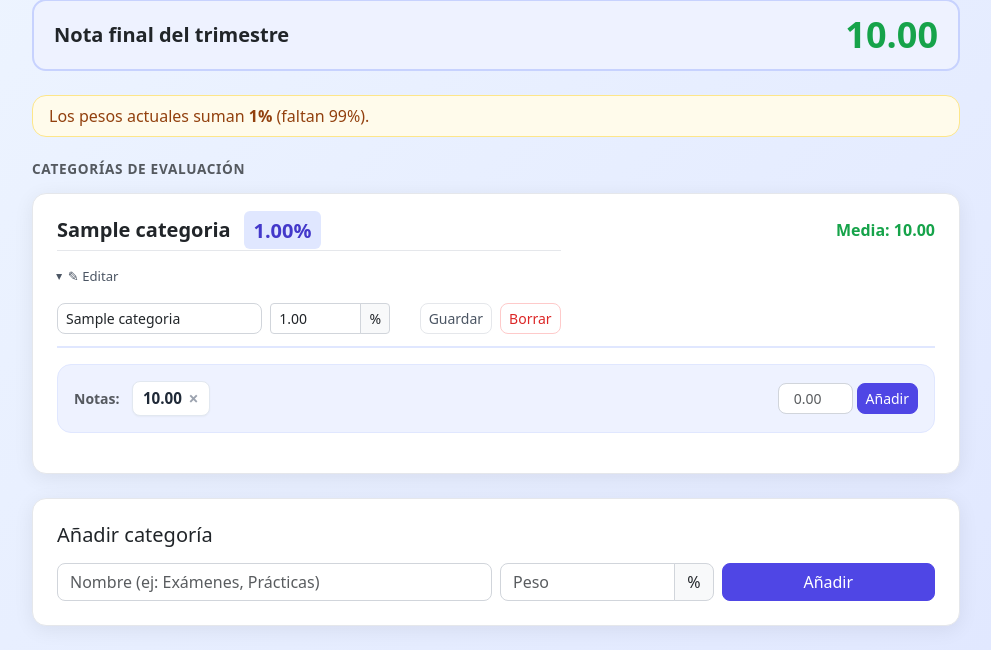
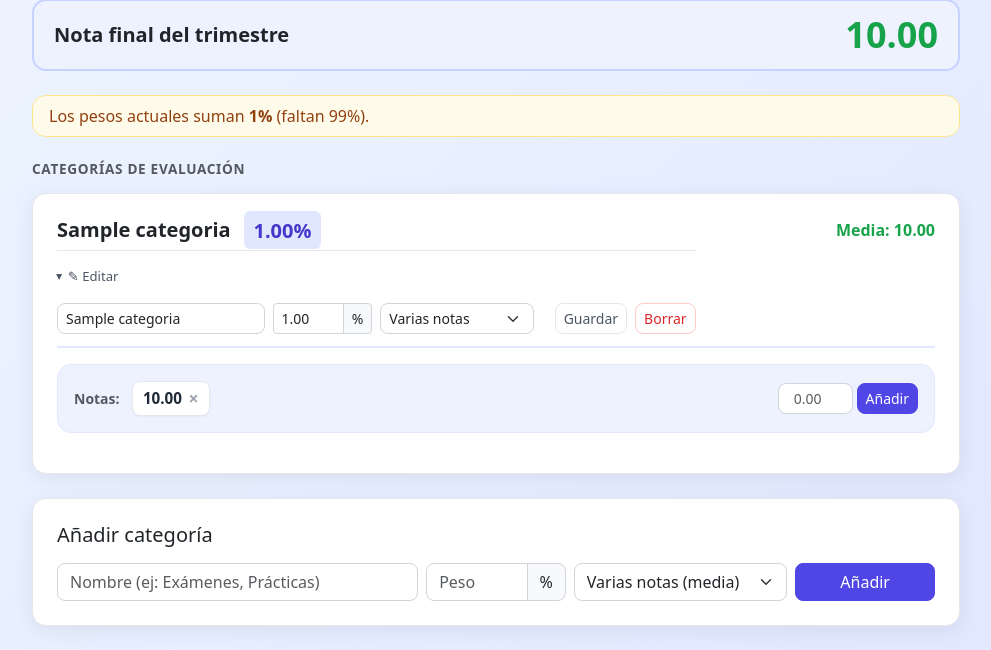
Before and after one commit to VivicaGit/Calculadora-Notas, a PHP site: page /index.php?accion=detalle&id=1 in a window 1280 px wide, after a click on "✎ Editar". Shown: the part 206-856 px from the top of the page, without its empty margins (144-1135 px from the left). Run offline with PHP 8.4, Linux system fonts and the light colour scheme; tables that the repository leaves empty hold one stand-in row (values such as "Sample post").

Commit message:
feat: soporte para categorias de tipo unica (nota directa sin desglose)

```diff
--- a/src/models/Categoria.php
+++ b/src/models/Categoria.php
@@ -10,24 +10,26 @@ class Categoria
         return $stmt->fetchAll();
     }
 
-    public static function crear(int $asignaturaId, string $nombre, float $peso): void
+    public static function crear(int $asignaturaId, string $nombre, float $peso, string $tipo = 'lista'): void
     {
         $pdo = Gestor::getConexion();
         $stmt = $pdo->prepare(
-            "INSERT INTO categorias (asignatura_id, nombre, peso) VALUES (:asignatura_id, :nombre, :peso)"
+            "INSERT INTO categorias (asignatura_id, nombre, peso, tipo) VALUES (:asignatura_id, :nombre, :peso, :tipo)"
         );
         $stmt->bindValue(':asignatura_id', $asignaturaId, PDO::PARAM_INT);
         $stmt->bindValue(':nombre', $nombre, PDO::PARAM_STR);
         $stmt->bindValue(':peso', $peso);
+        $stmt->bindValue(':tipo', $tipo, PDO::PARAM_STR);
         $stmt->execute();
     }
 
-    public static function editar(int $id, string $nombreNuevo, float $pesoNuevo): void
+    public static function editar(int $id, string $nombreNuevo, float $pesoNuevo, string $tipoNuevo = 'lista'): void
     {
         $pdo = Gestor::getConexion();
-        $stmt = $pdo->prepare("UPDATE categorias SET nombre = :nombre, peso = :peso WHERE id = :id");
+        $stmt = $pdo->prepare("UPDATE categorias SET nombre = :nombre, peso = :peso, tipo = :tipo WHERE id = :id");
         $stmt->bindValue(':nombre', $nombreNuevo, PDO::PARAM_STR);
         $stmt->bindValue(':peso', $pesoNuevo);
+        $stmt->bindValue(':tipo', $tipoNuevo, PDO::PARAM_STR);
         $stmt->bindValue(':id', $id, PDO::PARAM_INT);
         $stmt->execute();
     }
@@ -35,7 +37,7 @@ class Categoria
     public static function obtenerUna(int $id)
     {
         $pdo = Gestor::getConexion();
-        $stmt = $pdo->prepare("SELECT id, asignatura_id, nombre, peso FROM categorias WHERE id = :id");
+        $stmt = $pdo->prepare("SELECT id, asignatura_id, nombre, peso, tipo FROM categorias WHERE id = :id");
         $stmt->bindValue(':id', $id, PDO::PARAM_INT);
         $stmt->execute();
         return $stmt->fetch();
--- a/src/views/Detalle.php
+++ b/src/views/Detalle.php
@@ -72,6 +72,9 @@ function claseColorNota($nota) {
                                 <h4 class="h5 mb-0 fw-bold">
                                     <?= htmlspecialchars($cat['nombre']) ?>
                                     <span class="badge-peso ms-2"><?= $cat['peso'] ?>%</span>
+                                    <?php if ($cat['tipo'] === 'unica'): ?>
+                                        <span class="badge bg-light text-secondary border ms-1" style="font-size: 0.75rem; font-weight: normal;">Nota única</span>
+                                    <?php endif; ?>
                                 </h4>
                                 <!-- Toggle de editar justo debajo del nombre, dentro del header -->
                                 <details class="detalles-config mt-2">
@@ -80,19 +83,25 @@ function claseColorNota($nota) {
                                           method="POST"
                                           class="row g-2 align-items-center mt-2">
                                         <input type="hidden" name="id" value="<?= $cat['id'] ?>">
-                                        <div class="col-sm-5">
+                                        <div class="col-sm-4">
                                             <input type="text" name="nombre"
                                                    value="<?= htmlspecialchars($cat['nombre']) ?>"
                                                    class="form-control form-control-sm" required>
                                         </div>
-                                        <div class="col-sm-3">
+                                        <div class="col-sm-2">
                                             <div class="input-group input-group-sm">
                                                 <input type="number" name="peso" value="<?= $cat['peso'] ?>"
                                                        min="1" max="100" class="form-control" required>
                                                 <span class="input-group-text">%</span>
                                             </div>
                                         </div>
-                                        <div class="col-sm-4 d-flex gap-2 justify-content-sm-end">
+                                        <div class="col-sm-3">
+                                            <select name="tipo" class="form-select form-select-sm">
+                                                <option value="lista" <?= $cat['tipo'] === 'lista' ? 'selected' : '' ?>>Varias notas</option>
+                                                <option value="unica" <?= $cat['tipo'] === 'unica' ? 'selected' : '' ?>>Nota única</option>
+                                            </select>
+                                        </div>
+                                        <div class="col-sm-3 d-flex gap-2 justify-content-sm-end">
                                             <button type="submit" class="btn btn-sm btn-outline-secondary">Guardar</button>
                                             <a href="index.php?accion=borrar&id=<?= $cat['id'] ?>&asignatura_id=<?= $asignatura['id'] ?>&controlador=categoria"
                                                class="btn btn-sm btn-outline-danger"
@@ -103,7 +112,7 @@ function claseColorNota($nota) {
                             </div>
                             <?php if ($cat['media'] !== null): ?>
                                 <span class="fw-bold <?= claseColorNota($cat['media']) ?>">
-                                    Media: <?= number_format($cat['media'], 2) ?>
+                                    <?= $cat['tipo'] === 'unica' ? 'Nota: ' : 'Media: ' ?><?= number_format($cat['media'], 2) ?>
                                 </span>
                             <?php endif; ?>
                         </div>
@@ -111,6 +120,31 @@ function claseColorNota($nota) {
                         <!-- Notas de la categoría -->
                         <div class="caja-notas mb-3">
                             <div class="d-flex flex-wrap align-items-center gap-2">
+                                <?php if ($cat['tipo'] === 'unica'): ?>
+                                    <span class="text-muted small fw-semibold me-1">Nota:</span>
+                                    <?php if (!empty($cat['notas'])): ?>
+                                        <?php $notaUnica = $cat['notas'][0]; ?>
+                                        <span class="chip-nota">
+                                            <span><?= number_format($notaUnica['valor'], 2) ?></span>
+                                            <a href="index.php?controlador=nota&accion=borrar&id=<?= $notaUnica['id'] ?>&asignatura_id=<?= $asignatura['id'] ?>"
+                                               class="chip-nota-del"
+                                               title="Borrar nota"
+                                               onclick="return confirm('¿Borrar esta nota?')">&times;</a>
+                                        </span>
+                                    <?php else: ?>
+                                        <span class="text-muted fst-italic small">Sin nota registrada</span>
+                                        <form action="index.php?controlador=nota&accion=crear&asignatura_id=<?= $asignatura['id'] ?>"
+                                              method="POST"
+                                              class="d-inline-flex gap-1 ms-auto">
+                                            <input type="hidden" name="categoria_id" value="<?= $cat['id'] ?>">
+                                            <input type="hidden" name="trimestre_id" value="<?= $trimestreId ?>">
+                                            <input type="number" name="valor" step="0.01" min="0" max="10"
+                                                   placeholder="0.00" required
+                                                   class="form-control form-control-sm text-center" style="width: 75px;">
+                                            <button type="submit" class="btn btn-sm btn-primary">Guardar</button>
+                                        </form>
+                                    <?php endif; ?>
+                                <?php else: ?>
                                     <span class="text-muted small fw-semibold me-1">Notas:</span>
                                     <?php if (!empty($cat['notas'])): ?>
                                         <?php foreach ($cat['notas'] as $nota): ?>
@@ -137,6 +171,7 @@ function claseColorNota($nota) {
                                                class="form-control form-control-sm text-center" style="width: 75px;">
                                         <button type="submit" class="btn btn-sm btn-primary">Añadir</button>
                                     </form>
+                                <?php endif; ?>
                             </div>
                         </div>
 
@@ -158,19 +193,25 @@ function claseColorNota($nota) {
                     <form action="index.php?accion=crear&asignatura_id=<?= $asignatura['id'] ?>&controlador=categoria"
                           method="POST"
                           class="row g-2">
-                        <div class="col-sm-6">
+                        <div class="col-sm-5">
                             <input type="text" name="nombre"
                                    placeholder="Nombre (ej: Exámenes, Prácticas)"
                                    class="form-control" required>
                         </div>
-                        <div class="col-sm-3">
+                        <div class="col-sm-2">
                             <div class="input-group">
                                 <input type="number" name="peso" placeholder="Peso"
                                        min="1" max="100" class="form-control" required>
                                 <span class="input-group-text">%</span>
                             </div>
                         </div>
-                        <div class="col-sm-3 d-grid">
+                        <div class="col-sm-3">
+                            <select name="tipo" class="form-select">
+                                <option value="lista">Varias notas (media)</option>
+                                <option value="unica">Nota única (fija)</option>
+                            </select>
+                        </div>
+                        <div class="col-sm-2 d-grid">
                             <button type="submit" class="btn btn-primary">Añadir</button>
                         </div>
                     </form>
```
Also changed, not shown: src/controllers/Categoriacontroller.php (+7 -5 lines). Lines whose indentation alone changed are shown as unchanged.
